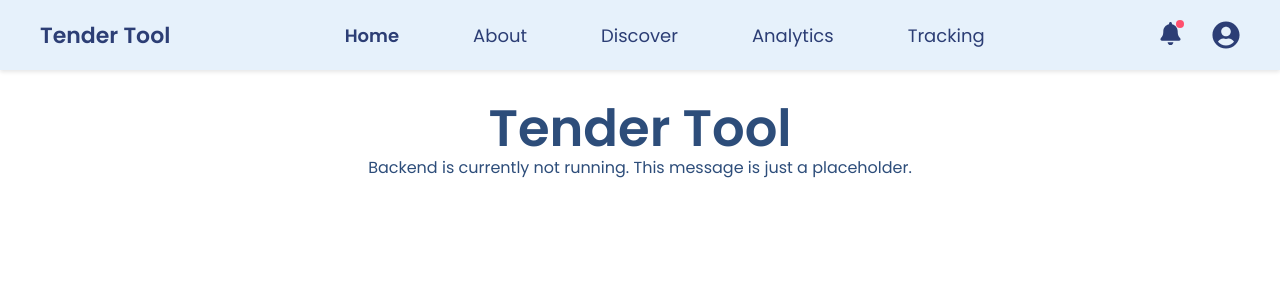
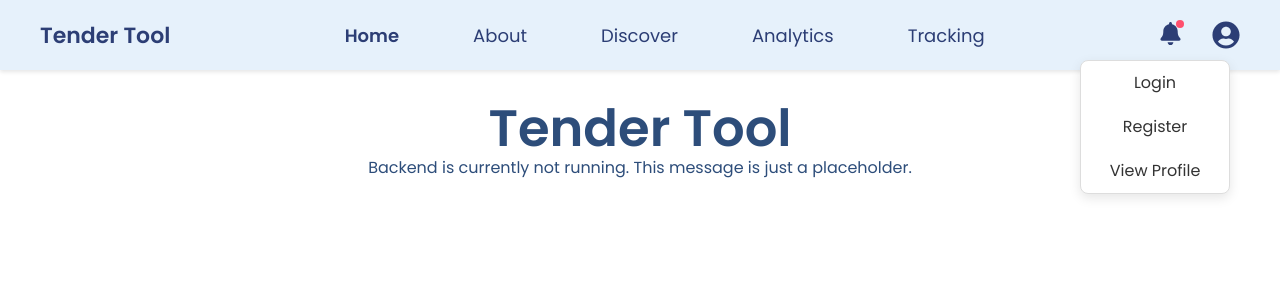
Before and after one commit to Bread-Corp/Tender-User-Interface, a React (Vite) app in the folder Tender-UserInterface/Tender-User-Interface-React/: page / in a window 1280 px wide. Both pictures are taken after a click on the icon 1226 px from the left and 35 px from the top of the page. Shown: the top 300 px of the page. Built offline with nearby package versions, Linux system fonts and the light colour scheme.

Commit message:
Created profile dropdown
- added dropdown to the menu
- routed accordingly
- organised navbar css

```diff
--- a/Tender-UserInterface/Tender-User-Interface-React/src/Components/Navbar/Navbar.css
+++ b/Tender-UserInterface/Tender-User-Interface-React/src/Components/Navbar/Navbar.css
@@ -1,5 +1,6 @@
 @import url('https://fonts.googleapis.com/css2?family=Poppins:wght@400;600&display=swap');
 
+/* global */
 * {
     box-sizing: border-box;
     margin: 0;
@@ -10,25 +11,26 @@ body {
     font-family: 'Poppins', sans-serif;
 }
 
+/* navbar container */
 .navbar {
     position: fixed;
     top: 0;
     left: 0;
     width: 100%;
+    height: 70px;
     background: rgba(226, 239, 251, 0.85);
-    box-shadow: 0 4px 12px rgba(0, 0, 0, 0.08);
+    box-shadow: 0 2px 4px rgba(0, 0, 0, 0.1);
     backdrop-filter: saturate(180%) blur(10px);
     -webkit-backdrop-filter: saturate(180%) blur(10px);
-    z-index: 1000;
     display: flex;
     align-items: center;
     justify-content: space-between;
     padding: 0 40px;
-    height: 70px;
-    box-shadow: 0 2px 4px rgba(0, 0, 0, 0.1);
+    z-index: 1000;
     transition: padding 0.3s ease;
 }
 
+    /* navbar links */
     .navbar a {
         color: #33497D;
         text-decoration: none;
@@ -42,12 +44,14 @@ body {
             color: #CD4F6E;
         }
 
+/* logo */
 .navbar-left .logo {
     font-size: 22px;
     color: #2c3e75;
     font-weight: 600;
 }
 
+/* navbar center (menu items) */
 .navbar-center {
     display: flex;
     list-style: none;
@@ -68,13 +72,27 @@ body {
         font-weight: 600;
     }
 
+    .navbar-center li a {
+        color: inherit;
+        text-decoration: none;
+        font-weight: 400;
+        font-size: 18px;
+        transition: color 0.3s ease;
+    }
+
+        .navbar-center li a.active {
+            font-weight: 600;
+            color: #2c3e75;
+        }
+
+/* navbar right section */
 .navbar-right {
     display: flex;
     align-items: center;
     gap: 30px;
 }
 
-/* Notification Icon */
+/* notification icon */
 .notification {
     position: relative;
     font-size: 23px;
@@ -98,7 +116,7 @@ body {
         border-radius: 50%;
     }
 
-/* Profile Icon */
+/* profile icon */
 .profile-icon {
     font-size: 28px;
     color: #2c3e75;
@@ -110,7 +128,33 @@ body {
         transform: scale(1.05);
     }
 
-/* Hamburger Menu Icon */
+/* profile dropdown menu */
+.profile-dropdown {
+    position: absolute;
+    top: 60px;
+    right: 50px;
+    background-color: white;
+    border: 1px solid #ddd;
+    border-radius: 8px;
+    box-shadow: 0 4px 12px rgba(0, 0, 0, 0.1);
+    z-index: 100;
+    display: flex;
+    flex-direction: column;
+    min-width: 150px;
+}
+
+    .profile-dropdown a {
+        padding: 10px 15px;
+        text-decoration: none;
+        color: #333;
+        transition: background 0.2s ease;
+    }
+
+        .profile-dropdown a:hover {
+            background-color: #f0f0f0;
+        }
+
+/* hamburger menu icon */
 .menu-icon {
     display: none;
     font-size: 26px;
@@ -126,20 +170,7 @@ body {
         transform: scale(1.1);
     }
 
-.navbar-center li a {
-    color: inherit;
-    text-decoration: none;
-    font-weight: 400;
-    font-size: 18px;
-    transition: color 0.3s ease;
-}
-
-    .navbar-center li a.active {
-        font-weight: 600;
-        color: #2c3e75;
-    }
-
-/* Responsive: Modern Mobile Nav */
+/* responsive: modern mobile nav */
 @media (max-width: 768px) {
     .navbar {
         flex-wrap: wrap;
@@ -147,10 +178,6 @@ body {
         height: auto;
         align-items: flex-start;
         border-radius: 0;
-        background: rgba(226, 239, 251, 0.85);
-        box-shadow: 0 4px 12px rgba(0, 0, 0, 0.08);
-        backdrop-filter: saturate(180%) blur(10px);
-        -webkit-backdrop-filter: saturate(180%) blur(10px);
     }
 
     .navbar-center {
@@ -190,7 +217,7 @@ body {
     }
 }
 
-/* === Notification Panel Base (Desktop) === */
+/* notification panel (desktop) */
 .notification-panel {
     position: fixed;
     top: 80px;
@@ -215,7 +242,7 @@ body {
         right: 0;
     }
 
-    /* Fancy arrow (desktop only) */
+    /* arrow above panel */
     .notification-panel::before {
         content: "";
         position: absolute;
@@ -227,7 +254,7 @@ body {
         filter: drop-shadow(0 -2px 3px rgba(0,0,0,0.05));
     }
 
-/* === Header === */
+/* notification header */
 .notification-header {
     display: flex;
     align-items: center;
@@ -252,7 +279,7 @@ body {
             color: #2c3e75;
         }
 
-/* === Content Area === */
+/* notification content */
 .notification-content {
     flex: 1;
     padding: 18px 20px;
@@ -261,7 +288,7 @@ body {
     color: #2e3b55;
 }
 
-/* === Notification Card === */
+/* notification card */
 .notification-item {
     background: #f9fbfd;
     padding: 12px 14px;
@@ -287,14 +314,14 @@ body {
     color: #5c6b85;
 }
 
-/* === Mobile Override: Slide from Top === */
+/* notification panel on mobile */
 @media (max-width: 768px) {
     .notification-panel {
         width: 100vw;
         height: 100vh;
         right: auto;
         left: 0;
-        top: -100vh; /* Hide off screen initially */
+        top: -100vh;
         border-radius: 0;
         border-left: none;
         border-top: none;
@@ -304,11 +331,11 @@ body {
     }
 
         .notification-panel.open {
-            top: 70px; /* Slide in just below the navbar */
+            top: 70px;
         }
 
         .notification-panel::before {
-            display: none; /* Hide arrow for mobile */
+            display: none;
         }
 
     .notification-header {
@@ -333,37 +360,3 @@ body {
         font-size: 12px;
     }
 }
-
-.notification-content {
-    flex: 1;
-    padding: 18px 20px;
-    overflow-y: auto;
-    font-size: 15px;
-    color: #2e3b55;
-}
-
-/* Notification card styling */
-.notification-item {
-    background: #f9fbfd;
-    padding: 12px 14px;
-    border-radius: 8px;
-    margin-bottom: 12px;
-    box-shadow: 0 1px 4px rgba(0, 0, 0, 0.03);
-    transition: background-color 0.2s ease;
-}
-
-    .notification-item:hover {
-        background-color: #eef5fc;
-    }
-
-.notification-item-title {
-    font-weight: 600;
-    font-size: 14px;
-    color: #2c3e75;
-    margin-bottom: 4px;
-}
-
-.notification-item-message {
-    font-size: 13px;
-    color: #5c6b85;
-}
--- a/Tender-UserInterface/Tender-User-Interface-React/src/Components/Navbar/Navbar.jsx
+++ b/Tender-UserInterface/Tender-User-Interface-React/src/Components/Navbar/Navbar.jsx
@@ -9,10 +9,28 @@ import { useLocation, NavLink } from 'react-router-dom';
         const notificationRef = useRef(null);
         const location = useLocation();
         const [showNavbar, setShowNavbar] = useState(true);
+        const [showProfileDropdown, setShowProfileDropdown] = useState(false);
+        const profileRef = useRef(null);
 
-        // Watch route changes
+        // Close profile dropdown when clicking outside
         useEffect(() => {
-            // Hide navbar for login or any routes you want
+            const handleClickOutside = (event) => {
+                if (profileRef.current && !profileRef.current.contains(event.target)) {
+                    setShowProfileDropdown(false);
+                }
+            };
+
+            if (showProfileDropdown) {
+                document.addEventListener('mousedown', handleClickOutside);
+            }
+
+            return () => {
+                document.removeEventListener('mousedown', handleClickOutside);
+            };
+        }, [showProfileDropdown]);
+
+        // Hide navbar for login
+        useEffect(() => {
             const hideNavbarPaths = ['/login'];
             const shouldHide = hideNavbarPaths.some(path => location.pathname.startsWith(path));
             setShowNavbar(!shouldHide);
@@ -80,7 +98,17 @@ import { useLocation, NavLink } from 'react-router-dom';
                         <FaBell />
                         <div className="dot" />
                     </div>
-                    <FaUserCircle className="profile-icon" />
+                    <FaUserCircle
+                        className="profile-icon"
+                        onClick={() => setShowProfileDropdown(!showProfileDropdown)}
+                    />
+                    {showProfileDropdown && (
+                        <div className="profile-dropdown" ref={profileRef}>
+                            <NavLink to="/login">Login</NavLink>
+                            <NavLink to="/register">Register</NavLink>
+                            <NavLink to="/profile">View Profile</NavLink>
+                        </div>
+                    )}
 
                     <div className="menu-icon" onClick={() => setMenuOpen(!menuOpen)}>
                         {menuOpen ? <FaTimes /> : <FaBars />}
@@ -88,7 +116,7 @@ import { useLocation, NavLink } from 'react-router-dom';
                 </div>
             </div>
 
-            {/* Slide-in notification panel */}
+            {/* slide in notification panel */}
             <div
                 className={`notification-panel ${showNotifications ? 'open' : ''}`}
                 ref={notificationRef}
```
